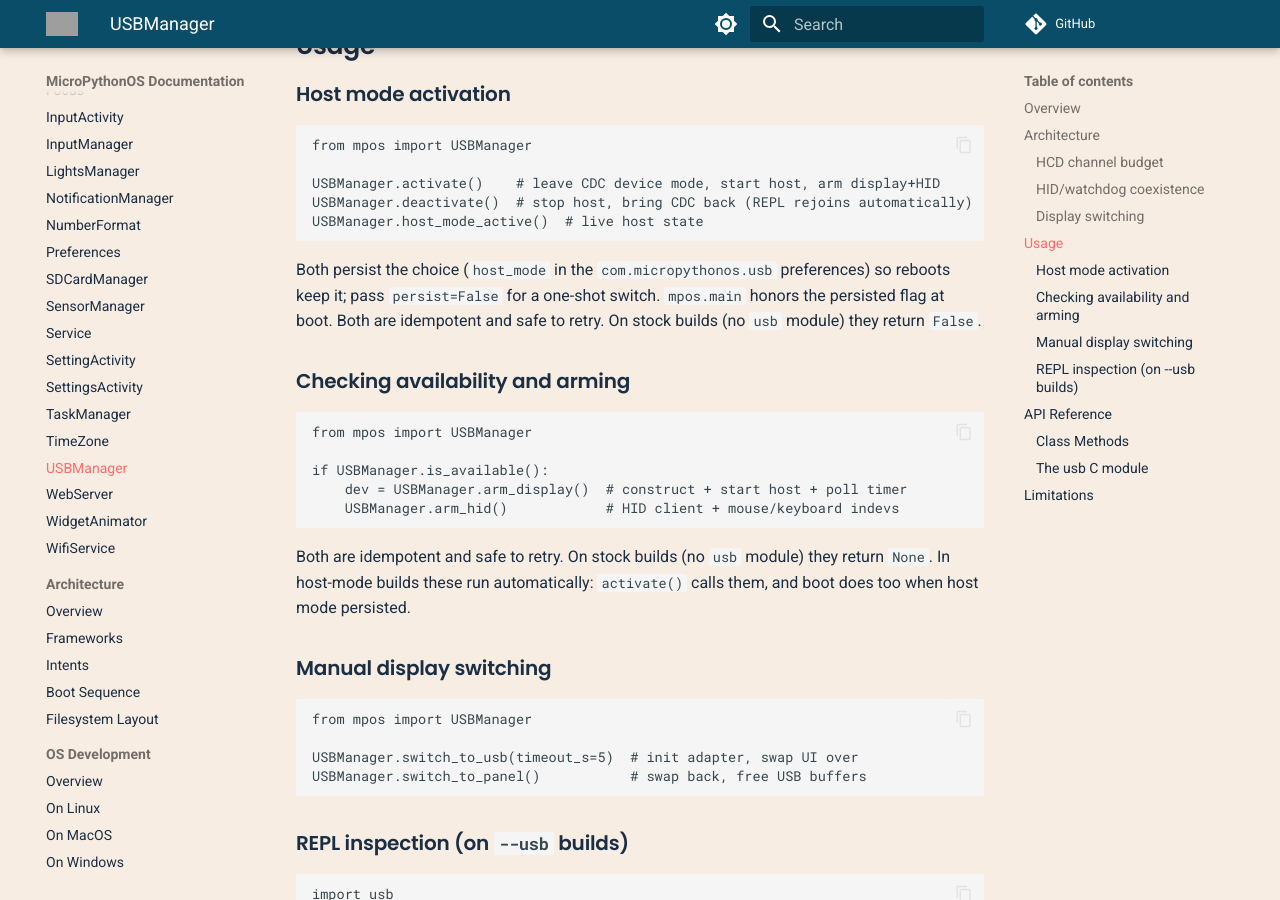
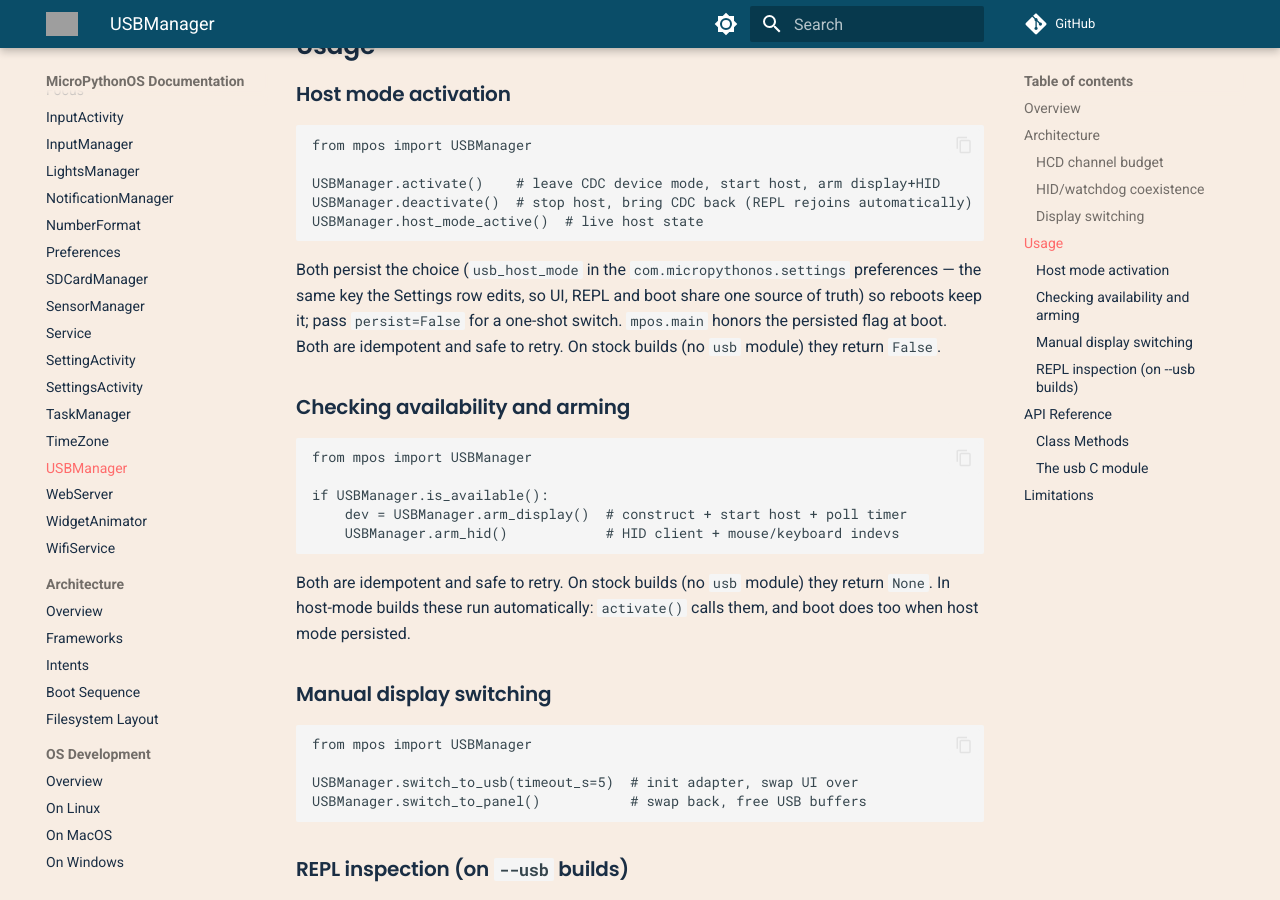
Before and after one commit to MicroPythonOS/docs, an MkDocs documentation site: the page built from docs/frameworks/usb-manager.md, in a window 1280 px wide and 900 px high, scrolled down 2530 px. Built offline with MkDocs 1.6.1 and Material for MkDocs 9.7.7, drawn with Linux system fonts in a browser that asks for light colours; comment, search, counter and statistics services are not loaded; grey boxes are pictures that could not be loaded.

Commit message:
usb: host pref lives in com.micropythonos.settings

````diff
--- a/docs/frameworks/usb-manager.md
+++ b/docs/frameworks/usb-manager.md
@@ -76,8 +76,10 @@ USBManager.deactivate()  # stop host, bring CDC back (REPL rejoins automatically
 USBManager.host_mode_active()  # live host state
 ```
 
-Both persist the choice (`host_mode` in the `com.micropythonos.usb`
-preferences) so reboots keep it; pass `persist=False` for a one-shot switch.
+Both persist the choice (`usb_host_mode` in the `com.micropythonos.settings`
+preferences — the same key the Settings row edits, so UI, REPL and boot
+share one source of truth) so reboots keep it; pass `persist=False` for a
+one-shot switch.
 `mpos.main` honors the persisted flag at boot. Both are idempotent and safe
 to retry. On stock builds (no `usb` module) they return `False`.
 
````
